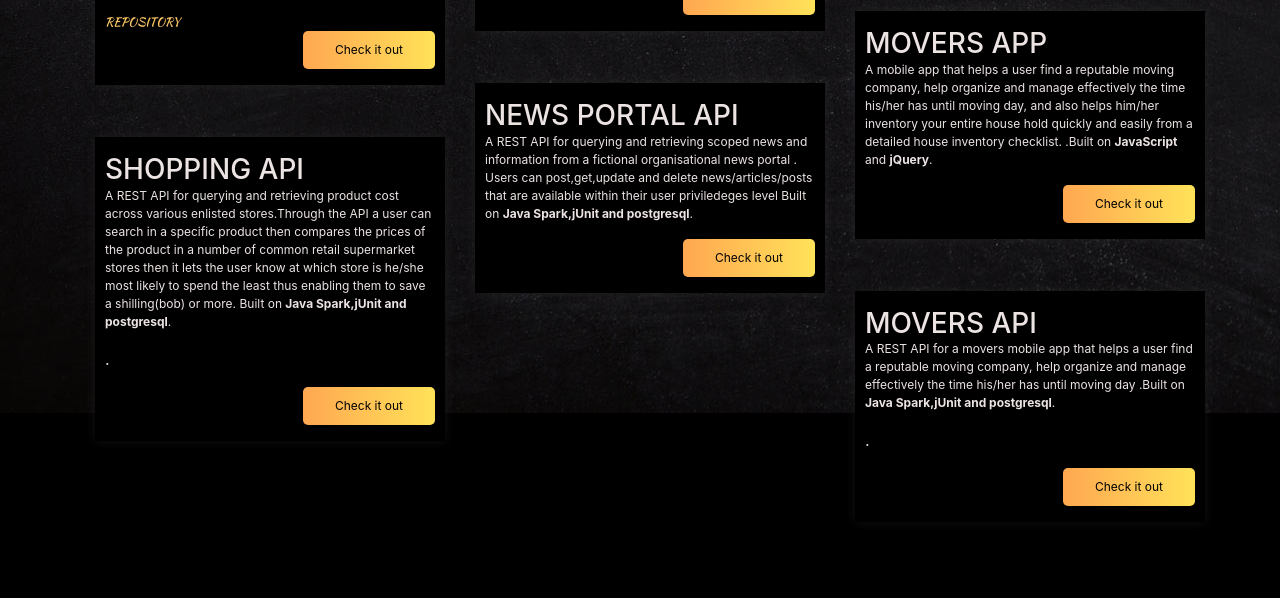
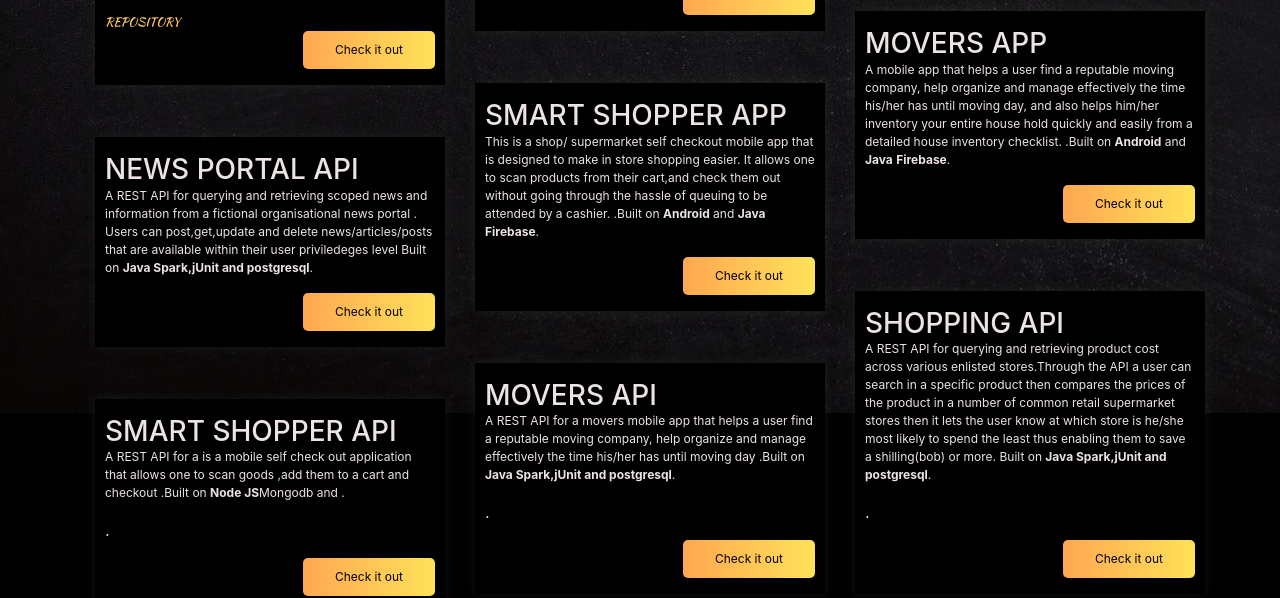
Before and after one commit to DevSheila/sheilaSite, a plain HTML site: page index.html in a window 1280 px wide. Shown: the part 4195-4793 px from the top of the page. Drawn offline with nearby package versions, Linux system fonts and the light colour scheme; a script that the page names is missing.

Commit message:
update cv

```diff
--- a/css/style.css
+++ b/css/style.css
@@ -1,11 +1,16 @@
 *{
     margin:0;
     padding: 0;
+
+
 
     /* font-family:'Source Serif Pro'; */
 }
 html{
   scroll-behavior: smooth;
+}
+body{
+  background: url(../images/bg_4.jpg) no-repeat fixed;
 }
 
 
@@ -504,6 +509,8 @@ html{
     padding:3rem;
     color:#fac564;
 }
+
+
 footer h2{
   color:#fac564;
 }
--- a/index.html
+++ b/index.html
@@ -123,7 +123,7 @@
 
                       </div>
                       <div class="col-lg-3 col-md-3 col-6">
-                  <a href="files/sheilaResume (1).pdf" target="_blank"><i class="fa fa-download "  style="font-size: 1.5rem;"></i> Resume</a>
+                  <a href="files/sheilasharon-cv.pdf" target="_blank"><i class="fa fa-download "  style="font-size: 1.5rem;"></i> Resume</a>
 
                       </div>
 
@@ -447,12 +447,27 @@
                               <div class="footer">
                                   <h3>MOVERS APP</h3>
                                   <p>A mobile app that helps a user find a reputable moving company, help organize and manage effectively the time his/her has until moving day, and also helps him/her inventory your entire house hold quickly and easily from a detailed house inventory checklist.
-                                    .Built on <b>JavaScript</b> and <b>jQuery</b>.</p>
+                                    .Built on <b>Android</b> and <b>Java</b> <b>Firebase</b>.</p>
 
                                   <a class="check" href="https://github.com/edwinaringo/movers" target="_blank" rel="noopener">Check it out</a>
                               </div>
                           </div>
                         </div>
+
+
+                        <div class="col-10 col-sm-10 col-md-10 col-lg-4 mx-auto my-3  project-item android">
+
+                          <div class="project-content ">
+
+                              <div class="footer">
+                                  <h3>SMART SHOPPER APP</h3>
+                                  <p>This is a shop/ supermarket self checkout mobile app that is designed to make in store shopping easier. It allows one to scan products from their cart,and check them out without going through the hassle of queuing to be attended by a cashier.
+                                    .Built on <b>Android</b> and <b>Java</b> <b>Firebase</b>.</p>
+                                  <a class="check" href="https://github.com/DevSheila/smartShopper" target="_blank" rel="noopener">Check it out</a>
+                              </div>
+                          </div>
+                        </div>
+
 
                         <div class="col-10 col-sm-10 col-md-10 col-lg-4 mx-auto my-3  project-item api">
 
@@ -499,6 +514,25 @@
                         </div>
 
 
+                        <div class="col-10 col-sm-10 col-md-10 col-lg-4 mx-auto my-3  project-item api">
+
+
+                          <div class="project-content ">
+
+                              <div class="footer">
+                                  <h3>SMART SHOPPER API</h3>
+                                  <p>
+                                      A REST API for a is a mobile self check out application that allows one to scan goods ,add them to a cart and checkout
+
+                                      .Built on <b>Node JS</b>Mongodb and </b>.</p>.</p>
+                                  <a class="check" href="https://github.com/DevSheila/SmartShopperAPI" target="_blank" rel="noopener">Check it out</a>
+                              </div>
+                          </div>
+                        </div>
+
+
+
+
 
 
                       </div>
@@ -531,7 +565,7 @@
       <a href="https://github.com/DevSheila"><i class="fab fa-github "  ></i></a>
       <a href="https://www.linkedin.com/in/sheila-wambui-3214b81b2/" target="_blank"><i class="fab fa-linkedin"></i></a>
       <a href="mailto:sheilasharon10@gmail@gmail.com" target="_blank"><i class="fa fa-envelope " aria-hidden="true" ></i></a>
-      <a href="files/sheilaResume (1).pdf" target="_blank"><i class="fa fa-download "></i></a>
+      <a href="files/sheilasharon-cv.pdf" target="_blank"><i class="fa fa-download "></i></a>
 
 
            </div>
```
Also changed, not shown: 2 other files.
